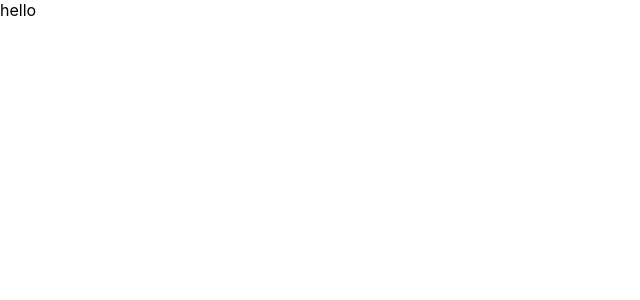
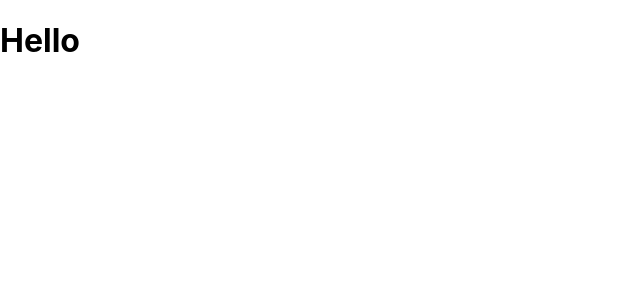
Before and after one commit to manukumar07/CRUD-Operation_MERN-Stack, a React (Create React App) app: page / in a window 1280 px wide. Shown: the top 300 px of the page, without its empty margins (0-640 px from the left). Built offline with nearby package versions, Linux system fonts and the light colour scheme.

Commit message:
modify app.js file

```diff
--- a/src/App.js
+++ b/src/App.js
@@ -4,7 +4,7 @@ import './App.css';
 function App() {
   return (
     <>
-    hello
+      <h1>Hello </h1>
     </>
   );
 }
```
